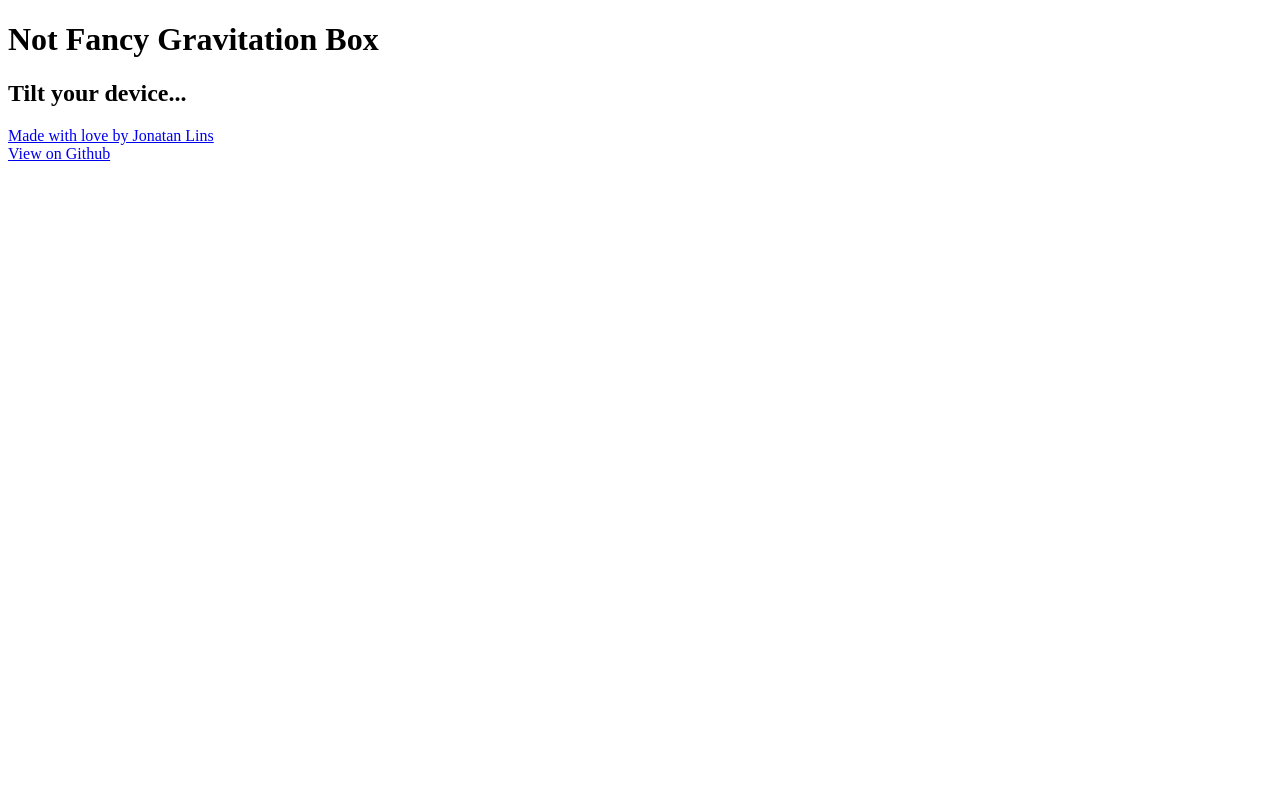
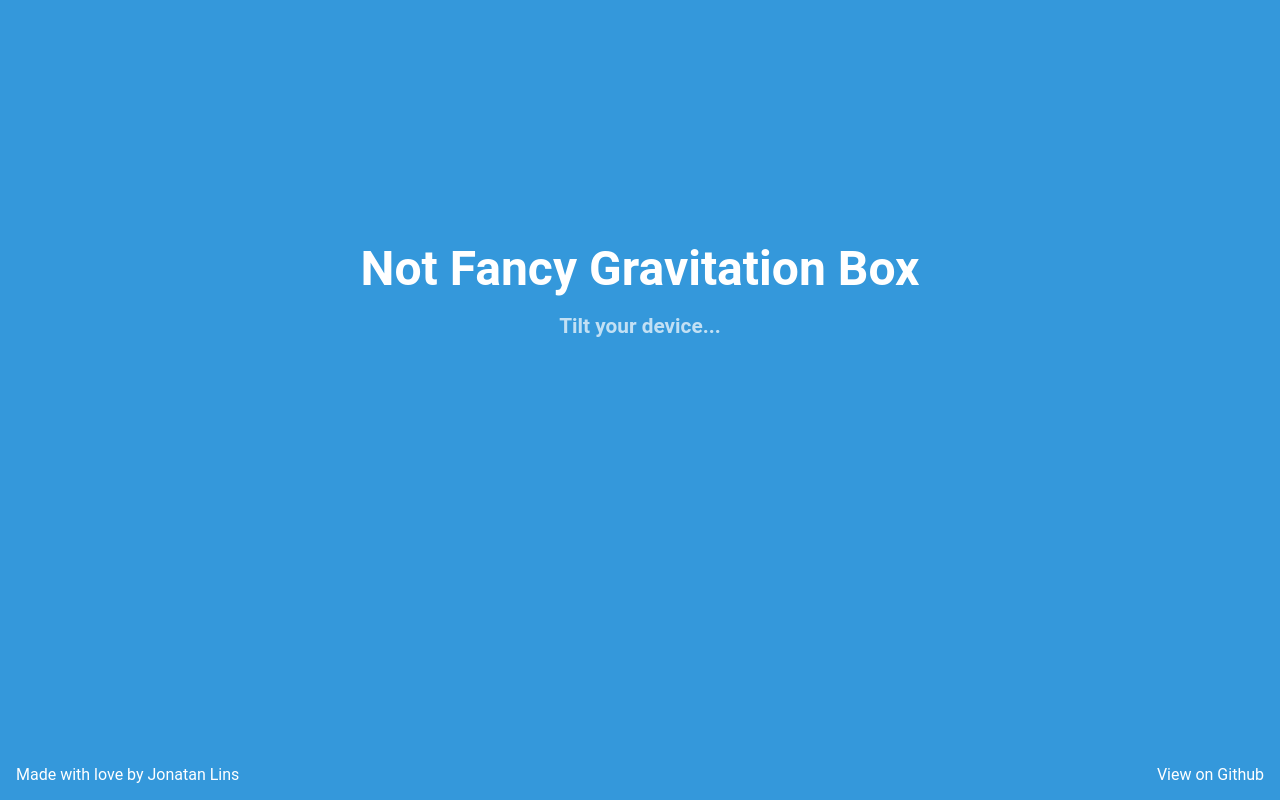
Before and after one commit to jonatanlins/not-fancy-gravitation-box, a plain HTML site: page index.html in a window 1280 px wide. Drawn offline with Linux system fonts and the light colour scheme.

Commit message:
:art: Adicionado CSS

```diff
--- a/index.html
+++ b/index.html
@@ -5,7 +5,8 @@
   <meta name="viewport" content="width=device-width, initial-scale=1.0">
   <meta http-equiv="X-UA-Compatible" content="ie=edge">
   <meta name="theme-color" content="#2980b9">
-  <title>Not Fancy Gravitation</title>
+  <title>Not Fancy Gravitation Box</title>
+  <link rel="stylesheet" href="style.css">
 </head>
 <body>
   <div id="box">
--- /dev/null
+++ b/style.css
@@ -0,0 +1,52 @@
+body {
+  margin: 0;
+  font-family: 'Roboto', Verdana, sans-serif;
+  background-color: #3498db;
+  color: white;
+}
+
+* {
+  box-sizing: border-box;
+}
+
+#box {
+  min-height: 100%;
+  overflow: auto;
+}
+
+a {
+  color: white;
+  text-decoration: none;
+}
+
+h1 {
+  text-align: center;
+  margin: 30vh 0 1vh;
+  font-size: 3em;
+}
+
+h2 {
+  text-align: center;
+  color: rgba(255, 255, 255, 0.7);
+  font-size: 1.3em;
+}
+
+#ball {
+  width: 3em;
+  height: 3em;
+  border-radius: 50%;
+  position: absolute;
+  background-color: black;
+  left: -50%;
+  top: -50%;
+  transform: translate(-50%, -50%);
+}
+
+footer {
+  position: absolute;
+  bottom: 0;
+  padding: 1em;
+  display: flex;
+  width: 100%;
+  justify-content: space-between;
+}
```
